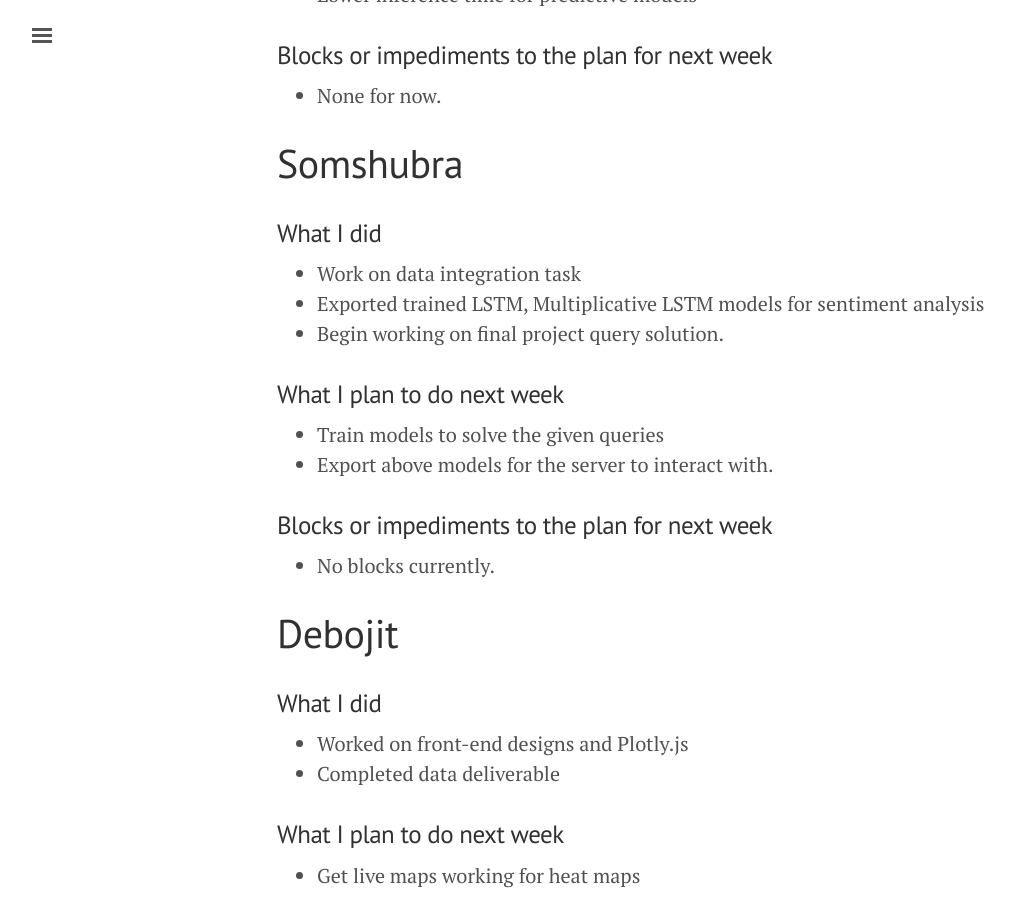
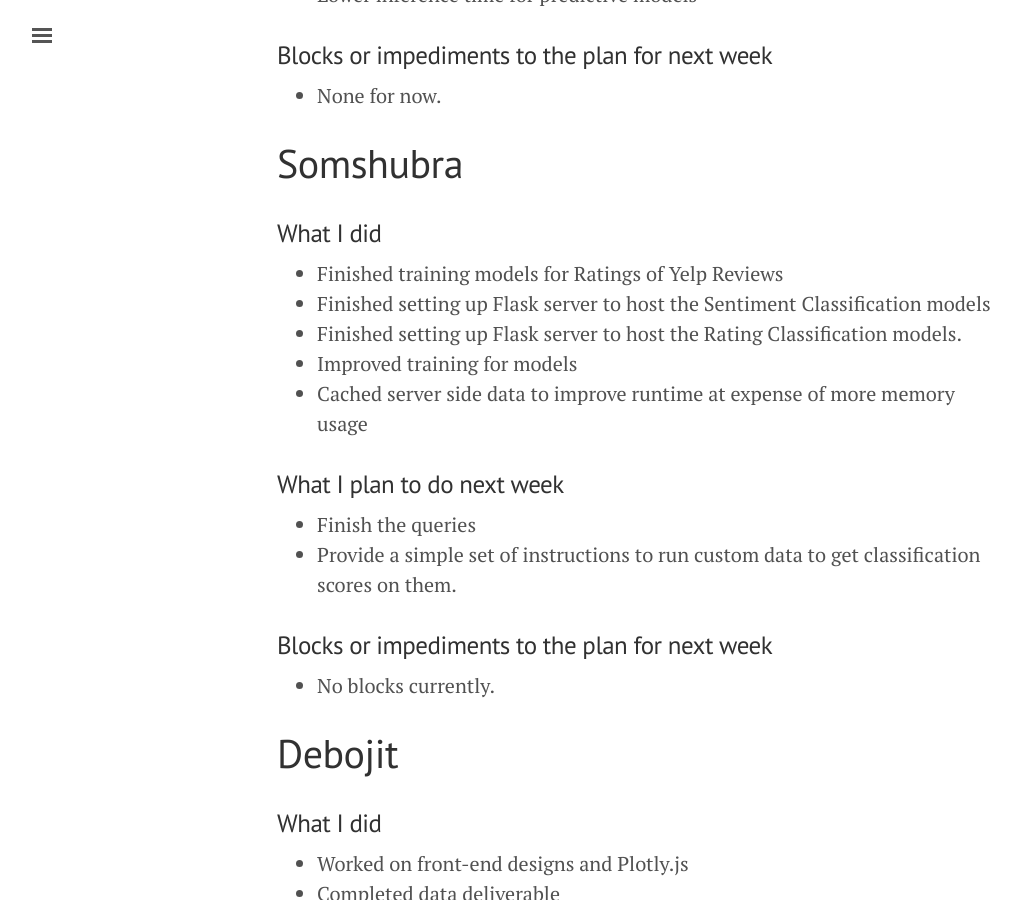
Before and after one commit to titu1994/IDS-Course-Project, a Jekyll site: the page built from _posts/2018-04-13-weekly-report-10.md, in a window 1280 px wide and 900 px high, scrolled down 622 px. Shown: the whole window, without its empty margins (3-1024 px from the left). Built offline with Jekyll 4.4.1, drawn with Linux system fonts in a browser that asks for light colours.

Commit message:
Weekly report

```diff
--- a/_posts/2018-04-13-weekly-report-10.md
+++ b/_posts/2018-04-13-weekly-report-10.md
@@ -24,14 +24,16 @@ title: Weekly Report 1- - April 07 2018 - April 13 2018
 
 ### What I did
 
-- Work on data integration task
-- Exported trained LSTM, Multiplicative LSTM models for sentiment analysis
-- Begin working on final project query solution.
+- Finished training models for Ratings of Yelp Reviews
+- Finished setting up Flask server to host the Sentiment Classification models
+- Finished setting up Flask server to host the Rating Classification models.
+- Improved training for models
+- Cached server side data to improve runtime at expense of more memory usage
 
 ### What I plan to do next week
 
-- Train models to solve the given queries
-- Export above models for the server to interact with.
+- Finish the queries
+- Provide a simple set of instructions to run custom data to get classification scores on them.
 
 ### Blocks or impediments to the plan for next week
 
```
